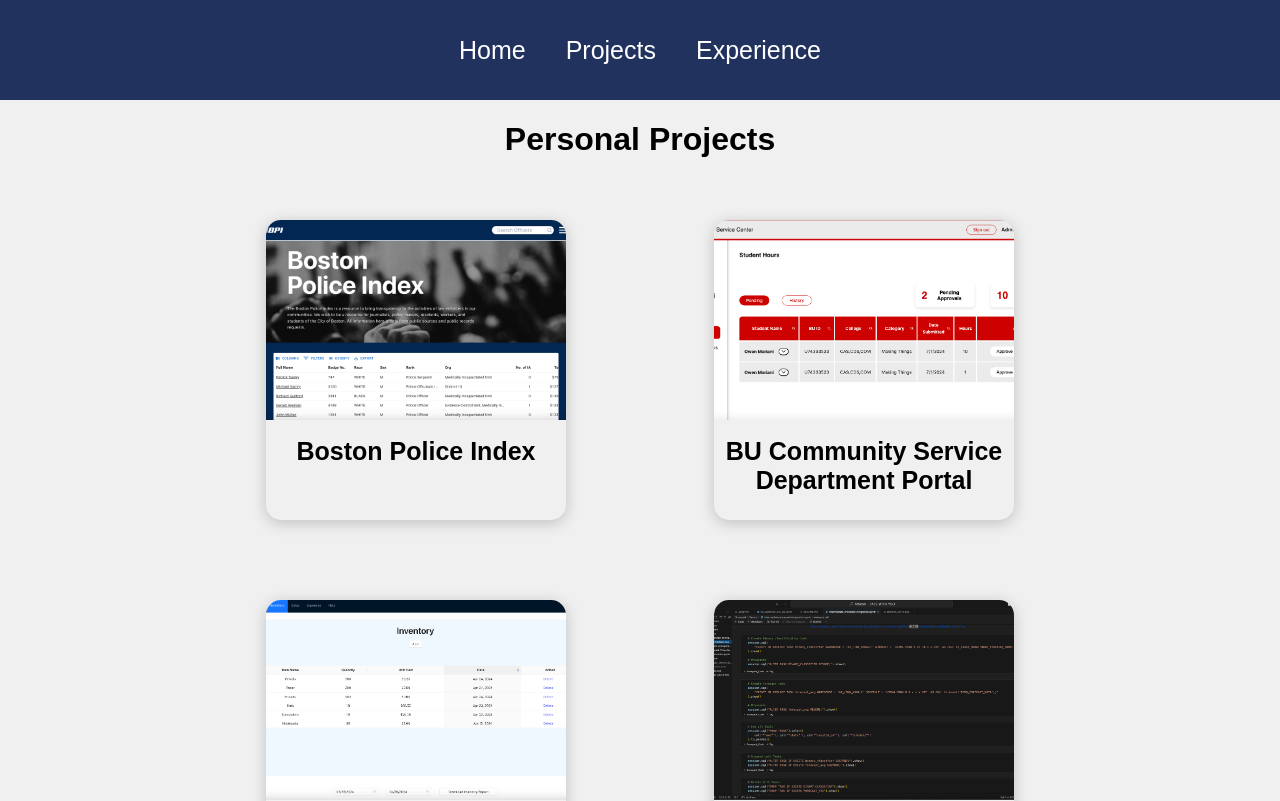
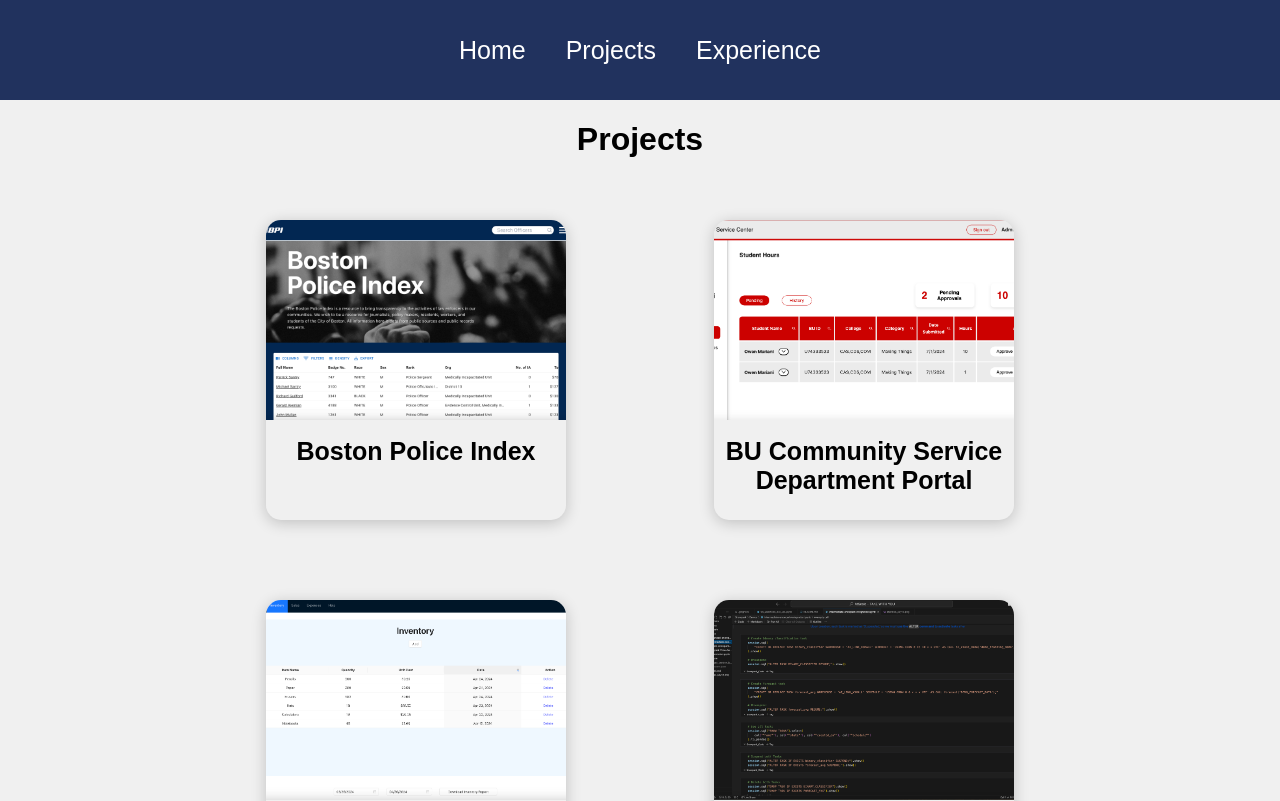
Before and after one commit to owenm-26/Personal-CV, a React (Create React App) app in the folder cv-website/: page /#/projects in a window 1280 px wide. Shown: the top 801 px of the page. Built offline with nearby package versions, Linux system fonts and the light colour scheme.

Commit message:
renamed projects page

```diff
--- a/cv-website/src/pages/Projects.js
+++ b/cv-website/src/pages/Projects.js
@@ -5,16 +5,18 @@
 
 function Projects() {
   return (
-    <div className='projects'>
-      <h1>Personal Projects</h1>
-      <div className='projectList'>
+    <div className="projects">
+      <h1>Projects</h1>
+      <div className="projectList">
         {/* Replace this with a database call later */}
-        {ProjectList.map((project, idx) =>
-        {return <ProjectItem id = {idx} name = {project.name} image = {project.image}/>}
-        )}
+        {ProjectList.map((project, idx) => {
+          return (
+            <ProjectItem id={idx} name={project.name} image={project.image} />
+          );
+        })}
       </div>
     </div>
-  )
+  );
 }
 
 export default Projects
```
